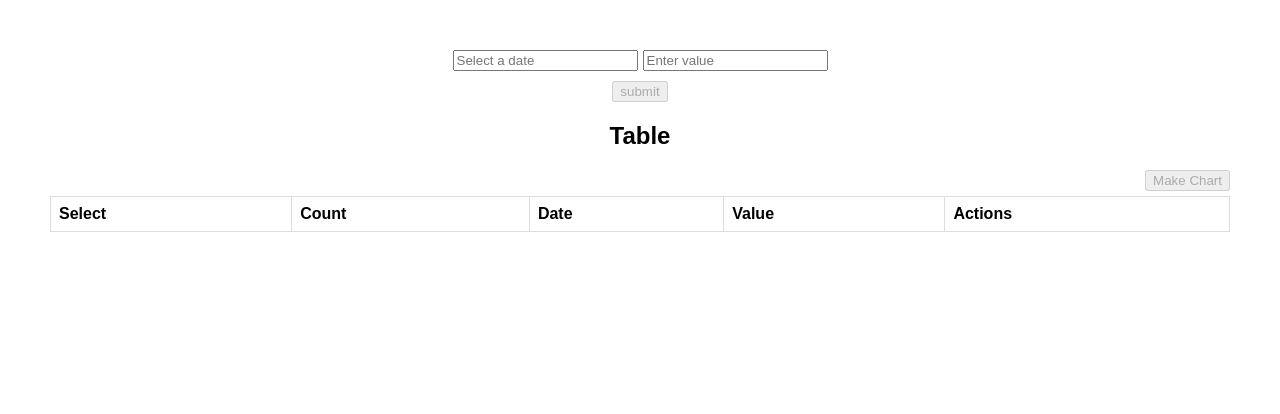
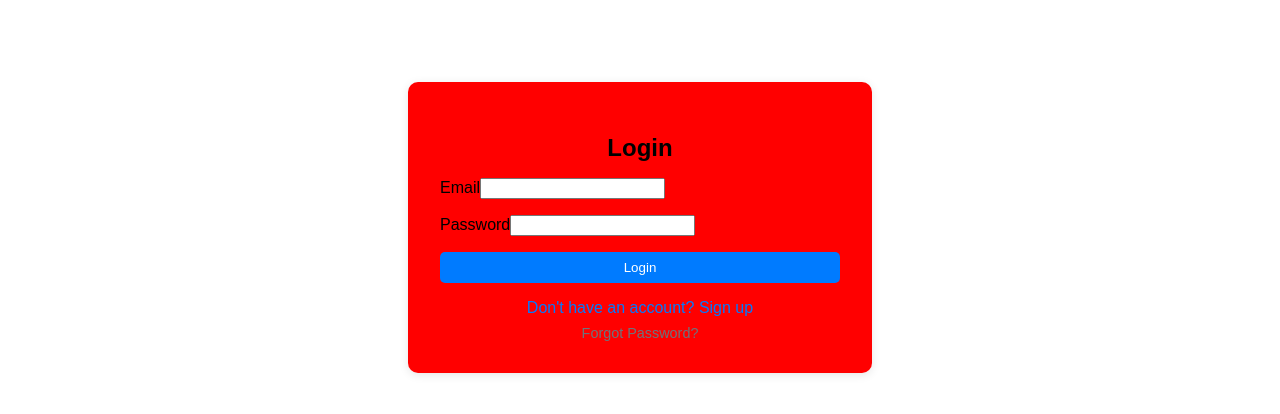
Before and after one commit to ranaawais0303/Employeemanagement, a React (Create React App) app: page / in a window 1280 px wide. Shown: the top 414 px of the page. Built offline with nearby package versions, Linux system fonts and the light colour scheme.

Commit message:
login information and signup

```diff
--- a/src/App.js
+++ b/src/App.js
@@ -4,9 +4,13 @@ import Table from "./components/Table";
 import CalendarForm from "./components/CalendarForm";
 import { addRow } from "./reduxStore/calendarSlice";
 import { useDispatch } from "react-redux";
+import LoginForm from "./components/Auth/LoginForm";
+import SignupForm from "./components/Auth/SignupForm";
+import { clearError } from "./reduxStore/authSlice";
 
 function App() {
   const [index, setIndex] = useState();
+  const [showLogin, setShowLogin] = useState(true);
 
   const dispatch = useDispatch();
 
@@ -18,8 +22,22 @@ function App() {
 
   return (
     <div className="App">
-      <CalendarForm handleAddRow={handleAddRow} />
-      <Table handleAddRow={handleAddRow} setIndex={setIndex} />
+      {showLogin ? (
+        <LoginForm
+          handleAddRow={handleAddRow}
+          onSwitchToSignup={() => {
+            setShowLogin(false);
+            dispatch(clearError());
+          }}
+        />
+      ) : (
+        <SignupForm
+          onSwitchToLogin={() => {
+            setShowLogin(true);
+            dispatch(clearError());
+          }}
+        />
+      )}
     </div>
   );
 }
--- /dev/null
+++ b/src/components/Auth/AuthForm.css
@@ -0,0 +1,67 @@
+.auth-form {
+  max-width: 400px;
+  margin: 2rem auto;
+  padding: 2rem;
+  border-radius: 10px;
+  box-shadow: 0 2px 10px rgba(0, 0, 0, 0.1);
+  background-color: red;
+}
+
+.auth-form h2 {
+  text-align: center;
+  margin-bottom: 1rem;
+}
+
+.form-group {
+  margin-bottom: 1rem;
+  text-align: left;
+}
+
+.input {
+  width: 100%;
+  padding: 0.5rem;
+  border: 1px solid #ddd;
+  border-radius: 5px;
+}
+
+.button {
+  width: 100%;
+  padding: 0.5rem;
+  background-color: #007bff;
+  color: white;
+  border: none;
+  border-radius: 5px;
+  cursor: pointer;
+}
+
+.button:hover {
+  background-color: #0056b3;
+}
+
+.error-text {
+  color: red;
+  font-size: 0.9rem;
+  margin-top: 0.5rem;
+}
+
+.input-error {
+  border-color: red;
+}
+
+.switch-form-link {
+  text-align: center;
+  margin-top: 1rem;
+  color: #007bff;
+  cursor: pointer;
+}
+
+.switch-form-link:hover {
+  text-decoration: underline;
+}
+
+.forgot-password {
+  text-align: center;
+  margin-top: 0.5rem;
+  font-size: 0.9rem;
+  color: #6c757d;
+}
--- /dev/null
+++ b/src/components/Auth/LoginForm.js
@@ -0,0 +1,85 @@
+import React, { useState } from "react";
+import { useDispatch, useSelector } from "react-redux";
+import { loginUser } from "../../reduxStore/authSlice";
+import TextInput from "../TextInput";
+import PasswordInput from "../PasswordInput";
+// import "./AuthForm.css";
+import CalendarForm from "../CalendarForm";
+import Table from "../Table";
+
+const LoginForm = ({ onSwitchToSignup, handleAddRow, setIndex }) => {
+  const dispatch = useDispatch();
+  const authError = useSelector((state) => state.auth.error);
+  const [email, setEmail] = useState("");
+  const [password, setPassword] = useState("");
+  const [formErrors, setFormErrors] = useState({});
+  const [loggedIn, setLoggedIn] = useState(false); // Track login status
+
+  const validateEmail = (email) => {
+    const emailRegex = /^[^\s@]+@[^\s@]+\.[^\s@]+$/;
+    return emailRegex.test(email);
+  };
+
+  const validateForm = () => {
+    const errors = {};
+    if (!validateEmail(email)) {
+      errors.email = "Invalid email format";
+    }
+    if (password.length < 6) {
+      errors.password = "Password must be at least 6 characters";
+    }
+    setFormErrors(errors);
+    return Object.keys(errors).length === 0;
+  };
+
+  const handleSubmit = async (e) => {
+    e.preventDefault();
+    if (validateForm()) {
+      await dispatch(loginUser({ email, password }));
+      if (!authError) {
+        setLoggedIn(true); // Set login status to true on successful login
+      }
+    }
+  };
+
+  // Render CalendarForm and Table if loggedIn is true
+  if (loggedIn) {
+    return (
+      <div>
+        <CalendarForm handleAddRow={handleAddRow} />
+        <Table handleAddRow={handleAddRow} setIndex={setIndex} />
+      </div>
+    );
+  }
+
+  // Render login form if not logged in
+  return (
+    <div className="auth-form">
+      <h2>Login</h2>
+      <form onSubmit={handleSubmit}>
+        <TextInput
+          label="Email"
+          value={email}
+          onChange={(e) => setEmail(e.target.value)}
+          error={formErrors.email}
+        />
+        <PasswordInput
+          label="Password"
+          value={password}
+          onChange={(e) => setPassword(e.target.value)}
+          error={formErrors.password}
+        />
+        <button className="button" type="submit">
+          Login
+        </button>
+        {authError && <div className="error-text">{authError}</div>}
+      </form>
+      <div className="switch-form-link" onClick={onSwitchToSignup}>
+        Don't have an account? Sign up
+      </div>
+      <div className="forgot-password">Forgot Password?</div>
+    </div>
+  );
+};
+
+export default LoginForm;
--- /dev/null
+++ b/src/components/Auth/SignupForm.js
@@ -0,0 +1,67 @@
+// src/SignupForm.js
+import React, { useState } from "react";
+import { useDispatch, useSelector } from "react-redux"; // For Redux
+// import { signup, clearError } from "../../reduxStore/authSlice";
+import { signupUser } from "../../reduxStore/authSlice";
+import TextInput from "../TextInput";
+import PasswordInput from "../PasswordInput";
+import "./AuthForm.css";
+
+const SignupForm = ({ onSwitchToLogin }) => {
+  const dispatch = useDispatch();
+  const authError = useSelector((state) => state.auth.error);
+  const [email, setEmail] = useState("");
+  const [password, setPassword] = useState("");
+  const [formErrors, setFormErrors] = useState({});
+
+  const validateEmail = (email) => {
+    const emailRegex = /^[^\s@]+@[^\s@]+\.[^\s@]+$/;
+    return emailRegex.test(email);
+  };
+
+  const validateForm = () => {
+    const errors = {};
+    if (!validateEmail(email)) {
+      errors.email = "Invalid email format";
+    }
+    if (password.length < 6) {
+      errors.password = "Password must be at least 6 characters";
+    }
+    setFormErrors(errors);
+    return Object.keys(errors).length === 0;
+  };
+
+  const handleSubmit = (e) => {
+    e.preventDefault();
+    if (validateForm()) {
+      dispatch(signupUser({ email, password }));
+    }
+  };
+
+  return (
+    <div className="auth-form">
+      <h2>Sign Up</h2>
+      <form onSubmit={handleSubmit}>
+        <TextInput
+          label="Email"
+          value={email}
+          onChange={(e) => setEmail(e.target.value)}
+          error={formErrors.email}
+        />
+        <PasswordInput
+          label="Password"
+          value={password}
+          onChange={(e) => setPassword(e.target.value)}
+          error={formErrors.password}
+        />
+        <button type="submit">Sign Up</button>
+        {authError && <div className="error-text">{authError}</div>}
+      </form>
+      <div className="switch-form-link" onClick={onSwitchToLogin}>
+        Already have an account? Login
+      </div>
+    </div>
+  );
+};
+
+export default SignupForm;
--- /dev/null
+++ b/src/components/Input.css
@@ -0,0 +1,28 @@
+.form-group {
+    margin-bottom: 1rem;
+    text-align: left;
+  }
+
+  label {
+    display: block;
+    margin-bottom: 0.5rem;
+    font-weight: bold;
+    text-align: left;
+  }
+
+  input {
+    width: 100%;
+    padding: 0.5rem;
+    border: 1px solid #ddd;
+    border-radius: 5px;
+  }
+
+  .input-error {
+    border-color: red;
+  }
+
+  .error-text {
+    color: red;
+    font-size: 0.9rem;
+    margin-top: 0.5rem;
+  }
--- /dev/null
+++ b/src/components/PasswordInput.js
@@ -0,0 +1,20 @@
+// src/components/PasswordInput.js
+import React from "react";
+// import "../components/Auth/AuthForm.css";
+const PasswordInput = ({ label, value, onChange, error }) => {
+  return (
+    <div className="form-group">
+      <label>{label}</label>
+      <input
+        class="input"
+        type="password"
+        value={value}
+        onChange={onChange}
+        className={error ? "input-error" : ""}
+      />
+      {error && <div className="error-text">{error}</div>}
+    </div>
+  );
+};
+
+export default PasswordInput;
--- /dev/null
+++ b/src/components/TextInput.js
@@ -0,0 +1,21 @@
+// src/components/TextInput.js
+import React from "react";
+import "../components/Auth/AuthForm.css";
+
+const TextInput = ({ label, value, onChange, error }) => {
+  return (
+    <div className="form-group">
+      <label>{label}</label>
+      <input
+        class="input"
+        type="text"
+        value={value}
+        onChange={onChange}
+        className={error ? "input-error" : ""}
+      />
+      {error && <div className="error-text">{error}</div>}
+    </div>
+  );
+};
+
+export default TextInput;
--- /dev/null
+++ b/src/reduxStore/authSlice.js
@@ -0,0 +1,42 @@
+// src/store/authSlice.js
+import { createSlice } from "@reduxjs/toolkit";
+
+const initialState = {
+  users: JSON.parse(localStorage.getItem("users")) || [],
+  error: null,
+};
+
+const authSlice = createSlice({
+  name: "auth",
+  initialState,
+  reducers: {
+    loginUser: (state, action) => {
+      const { email, password } = action.payload;
+      const user = state.users.find(
+        (user) => user.email === email && user.password === password
+      );
+      if (user) {
+        state.error = null;
+      } else {
+        state.error = "Invalid email or password";
+      }
+    },
+    signupUser: (state, action) => {
+      const { email, password } = action.payload;
+      const existingUser = state.users.find((user) => user.email === email);
+      if (existingUser) {
+        state.error = "User already exists";
+      } else {
+        state.users.push({ email, password });
+        localStorage.setItem("users", JSON.stringify(state.users));
+        state.error = null;
+      }
+    },
+    clearError: (state) => {
+      state.error = null;
+    },
+  },
+});
+
+export const { loginUser, signupUser, clearError } = authSlice.actions;
+export default authSlice.reducer;
--- a/src/reduxStore/store.js
+++ b/src/reduxStore/store.js
@@ -1,11 +1,10 @@
-import { configureStore } from '@reduxjs/toolkit';
-import calendarSlice from './calendarSlice';
-
-
+import { configureStore } from "@reduxjs/toolkit";
+import calendarSlice from "./calendarSlice";
+import authSlice from "./authSlice";
 
 export const store = configureStore({
   reducer: {
     calendar: calendarSlice,
-
-  }
+    auth: authSlice,
+  },
 });
```
Also changed, not shown: src/reduxStore/AuthContext.js (added, +50 -0 lines), src/App.css (line endings or trailing spaces).
